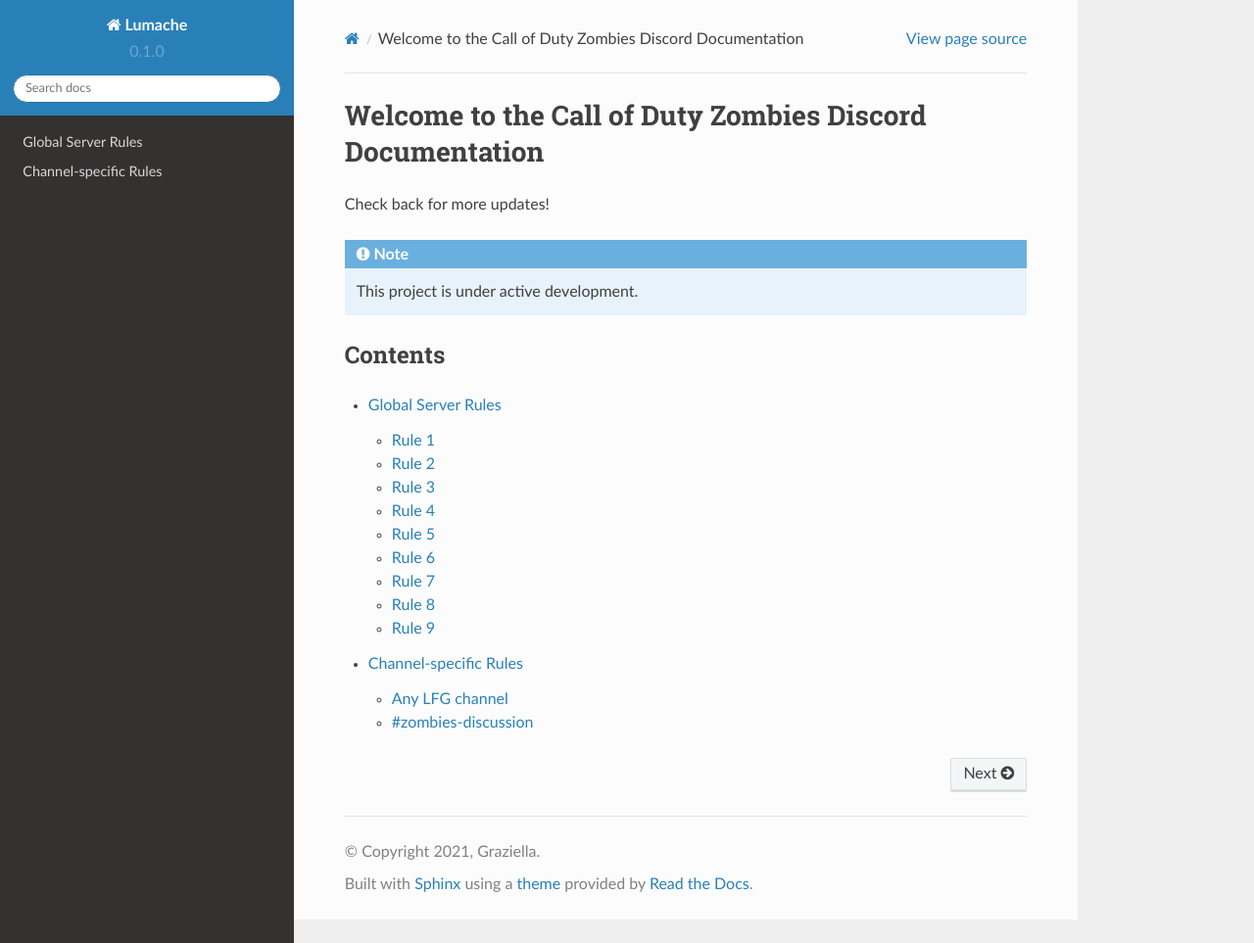
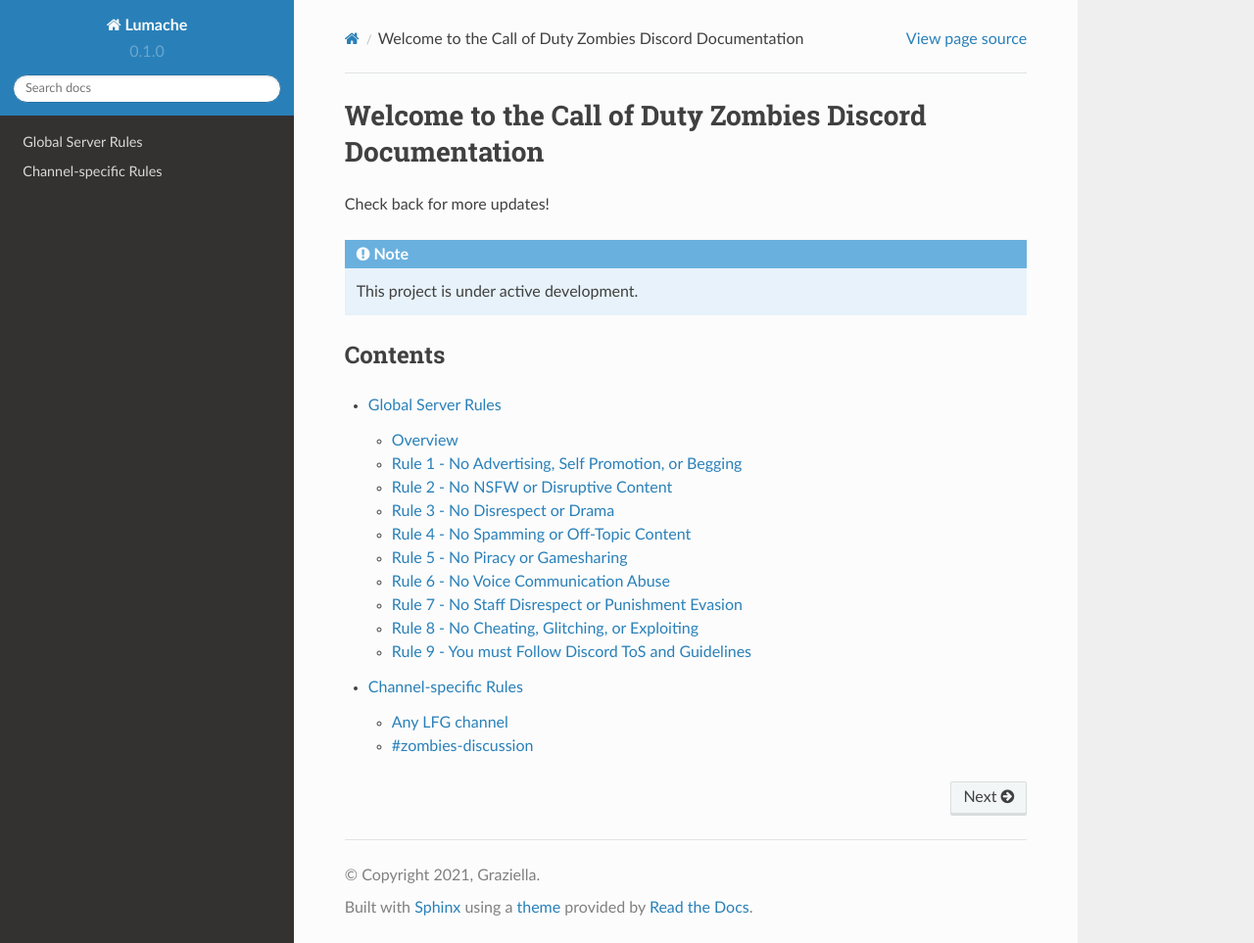
Before and after one commit to EternalllZM/rtd-codz, a Sphinx documentation site: the page built from docs/source/index.rst, in a window 1280 px wide and 963 px high. Shown: the whole window at 98% size. Built offline with Sphinx 7.4.7 and the Read the Docs theme 2.0.0, drawn with Linux system fonts in a browser that asks for light colours; pages that are not in the unit, such as notebooks, are missing from menus; some of the changed lines change nothing that is shown.

Commit message:
Update rules.rst

```diff
--- a/docs/source/rules.rst
+++ b/docs/source/rules.rst
@@ -4,22 +4,50 @@
 
 .. _installation:
 
-Rule 1
+Overview
 ------------
-.. note::
-    :ref:`No Advertising, Self Promotion, or Begging`
+.. important::
+    :ref:`The intent of these rules are to ensure members are LFGing in an ad, drama, and cheat free environment. They assist in fostering a comfortable and healthy community for all who are willing to abide by them.`
 
+- **There are no loopholes in these rules.**
+
+No, you did not find a loophole. The Staff team will punish at discretion line-treading rule violations.
+
+
+- **Do not backseat moderate.**
+
+If you are not in a moderator position, report the content to Modmail instead of attempting to enforce the rules on your own.
+
+.. tip::
+    :ref:`You cannot have your cake and eat it. Apply for Staff if you wish to enforce rules and be part of our team.`
+
+- **Bans are issued after many warnings or a severe rule break.**
+
+There is no set limit before your account is banned for multiple violations. However, the weight of the infraction is heavily considered upon the second and third (and above [if any]) punishment.
+
+
+- **You may not appeal punishments on behalf of another user.**
+
+Those who are punished are given clear instructions for the \"next step\" post-moderation. Please do not appeal on their behalf or your account may be punished as well.
+
+
+- **Contact Staff by DMing Modmail.**
+
+Please do not ping random Staff members when you have an issue. Instead, consider reaching out to Modmail with your concern or report. Thank you.
+
+Rule 1 - No Advertising, Self Promotion, or Begging
+------------
 .. important::
-    :ref:`Simply, we ask that you respect the Discord server by not advertising other communities, projects, etc. without the consent of the Staff team and others or selling anything on our server.`
+    :ref:`Simply, we ask that you respect the Discord server by not selling anything or advertising other communities, projects, etc. without the consent of the Staff team.`
 
 - **Begging of any form is not allowed.**
 
-You are not to beg others to buy you something such as, but not limited to: Games, DLC packs, microtransactions, etc.
+You are not to beg others to buy you, or send you money for something something such as, but not limited to: Games, DLC packs, microtransactions, cash-app, venmo money, etc.
 
 
 - **Do not sell anything here.**
 
-This is not a marketplace. You may not sell your account, mods, or anything involving a monetary transaction.
+This is not a marketplace. You may not sell your account, mods, or do anything involving a monetary transaction.
 
 
 - **No community or clan recruitments.**
@@ -29,45 +57,39 @@
 
 - **No external Discord invites.**
 
-You are not allowed to post any Discord invites that are not related to our server. You should never have a reason to post any Discord invites as our LFG system does this for you.
+You may not post any Discord invites or invite others to a community that is not affiliated with with our server.
 
 
 - **DM Modmail about advertising.**
 
-Any advertising should be ran through Modmail before posting, this includes self promotional YouTube videos, mod showcases, etc.
+All potential advertising should be processed through Modmail before posting. This includes self promotional YouTube videos, mod showcases, etc.
 
 
 - **Content goes in #zombies-streams.**
 
 Please ensure that your streams and videos go into this channel and do not creep into other channels not related to that specific content.
 
-Rule 2
+Rule 2 - No NSFW or Disruptive Content
 ------------
-.. note::
-    :ref:`No NSFW or Disruptive Content`
-
 .. important::
     :ref:`Please do not post pornographic or suggestive content. Furthermore, do not intentionally post disruptive content that is likely to cause drama or arguments.`
 
 - **Includes profile, username, text, and voice chats.**
 
-Your profile and username are not controllable by the Staff and are global to everyone you interact with. Therefore, if this content is NSFW of any kind, we may remove you from the server. Seriously, don't use NSFW profile pictures...
+If any of the following above contain NSFW content, we may take action without verbal warning. Please do not set your profile picture or username to content that is explicit.
 
 
 - **Suggestive content reviewed at moderator's discretion.**
 
-The Moderator who first sees this content will moderate it at their discretion. This means a varying range of moderations may be placed depending on who sees it.
+The Moderator who first sees explicit or suggestive content will moderate it at their discretion. This means a varying range of moderations may be placed depending on who sees it.
 
 
 - **Trolling discussion channels is not allowed.**
 
 Not only is this disruptive, it is specifically not allowed in the channel descriptions of the discussion channels. Please take it somewhere else not in the server.
 
-Rule 3
+Rule 3 - No Disrespect or Drama
 ------------
-.. note::
-    :ref:`No Disrespect or Drama`
-
 .. important::
     :ref:`Please be respectful to others on the server and do not engage in drama or arguments in public channels.
     Furthermore, please report disruptions of drama or disrespect to our Modmail system.`
@@ -86,11 +108,8 @@
 
 The smartest thing to do is to simply direct message Modmail that you are being insulted/harrassed. It will save all of us time in resolving the issue.
 
-Rule 4
+Rule 4 - No Spamming or Off-Topic Content
 ------------
-.. note::
-    :ref:`No Spamming or Off-Topic Content`
-
 .. important::
     :ref:`Do not spam the server or be repeatedly off-topic in channels. You can use the channel descriptions to understand the (if applicable) channel-specific rules for each.`
 
@@ -113,17 +132,14 @@
 
 A plaintext reference to the first bullet.
 
-Rule 5
+Rule 5 - No Piracy or Gamesharing
 ------------
-.. note::
-    :ref:`No Piracy or Gamesharing`
+.. important::
+    :ref:`Do not (violate U.S. law) commit, discuss, or hint at piracy. We take this as a serious offense. Similarly, do not ask randoms to violate TOS by asking others to gameshare with you.`
 
 .. warning::
     :ref:`Discord (and by extension) our server are bound by U.S. law. Therefore the copyright infringement act applies to our server. By breaching the piracy-related rules below, you are
     violating U.S. law and the Discord Terms of Service. There is a zero tolerance policy for this.`
-
-.. important::
-    :ref:`Do not (violate U.S. law) commit, discuss, or hint at piracy. We take this as a serious offense. Similarly, do not ask randoms to violate TOS by asking others to gameshare with you.`
 
 - **This includes discussion, advocation, or hinting.**
 
@@ -133,13 +149,15 @@
 
 - **Plutonium is only allowed if you own the game legally.**
 
+The Plutonium website *distributes* (links to) illegal copies of the Call of Duty games by which their launcher serves private servers and other enhancements.
+You may not use that download or any other downloaded copies of the game other than Steam or a CD copy to interact and use the Plutonium launcher.
+Plutonium itself is not piracy, the act of downloading the game via torrent client is committing piracy. If you do not legally own the game, do not LFG for it.
+
 .. important::
     :ref:`If you obtained the game for free in any way outside of being legally gifted, you most likely have committed piracy.`
 
-Big one here. The Plutonium website *distributes* (links to) illegal copies of the Call of Duty games by which their launcher serves private servers and other enhancements.
-Outside of popular belief, you can use the client with a *Steam-purchased* copy of the game and it will work just as well if not better as they are the same game files.
-*Plutonium itself is not piracy*, the act of *downloading the game via torrent client is committing piracy*. If you are found to have illegally obtained the game or are distrbuting information
-to assist someone in committing piracy, both parties will be permanently banned.
+.. tip::
+    :ref:`Plutonium when used with a valid purchased Steam copy of the game is legal and may be used.`
 
 
 - **Clients not Steam, Battle.net, or Plutonium are not allowed.**
@@ -158,11 +176,8 @@
 
 .. _gameshare: https://www.makeuseof.com/tag/gameshare-xbox-one/
 
-Rule 6
+Rule 6 - No Voice Communication Abuse
 ------------
-.. note::
-    :ref:`No Voice Communication Abuse`
-
 .. important::
     :ref:`We simply request that you act appropriate and do not annoy or insult others (includes bot usage) when in a voice channel.`
 
@@ -180,13 +195,10 @@
 
 Please be respectful of the bots and those listening by not repeatedly playing obnoxious content or loud sounds (commonly referred to as earrape.).
 
-Rule 7
+Rule 7 - No Staff Disrespect or Punishment Evasion
 ------------
-.. note::
-    :ref:`No Staff Disrespect or Punishment Evasion`
-
 .. tip::
-    :ref:`Staff are simply doing their job when interacting with Members. Please do not impede on their ability or insult them during this process.
+    :ref:`Staff are simply doing their job when interacting with Members. Please do not impede on their ability or insult them during this process.`
 
 - **Do not disrespect Staff or impede on their moderation duties.**
 
@@ -213,14 +225,11 @@
 
 - **Do not complain about punishments in public channels.**
 
-Seriously, do not do this. Nobody in #zombies-discussion wants to hear you got warned for LFGing in there. You will not garner any sympathy, rather make the Staff team annoyed and place further punishment.
+Public channels are not the place for complaining about moderations you received. By doing this, you will only receive a harsher punishment against your account.
 
 
-Rule 8
+Rule 8 - No Cheating, Glitching, or Exploiting
 ------------
-.. note::
-    :ref:`No Cheating, Glitching, or Exploiting`
-
 .. important::
     :ref:`Please respect the games and those that play it. We do not appreciate cheating of any form. Please play legitimate and if you cannot, find another community.`
 
@@ -243,11 +252,8 @@
 
 Self explanatory.
 
-Rule 9
+Rule 9 - You must Follow Discord ToS and Guidelines
 ------------
-.. note::
-    :ref:`You must Follow Discord TOS and Guidelines`
-
 .. warning::
     :ref:`Depending on the severity of your violation, you may be reported to Discord's Trust and Safety.`
 
```
